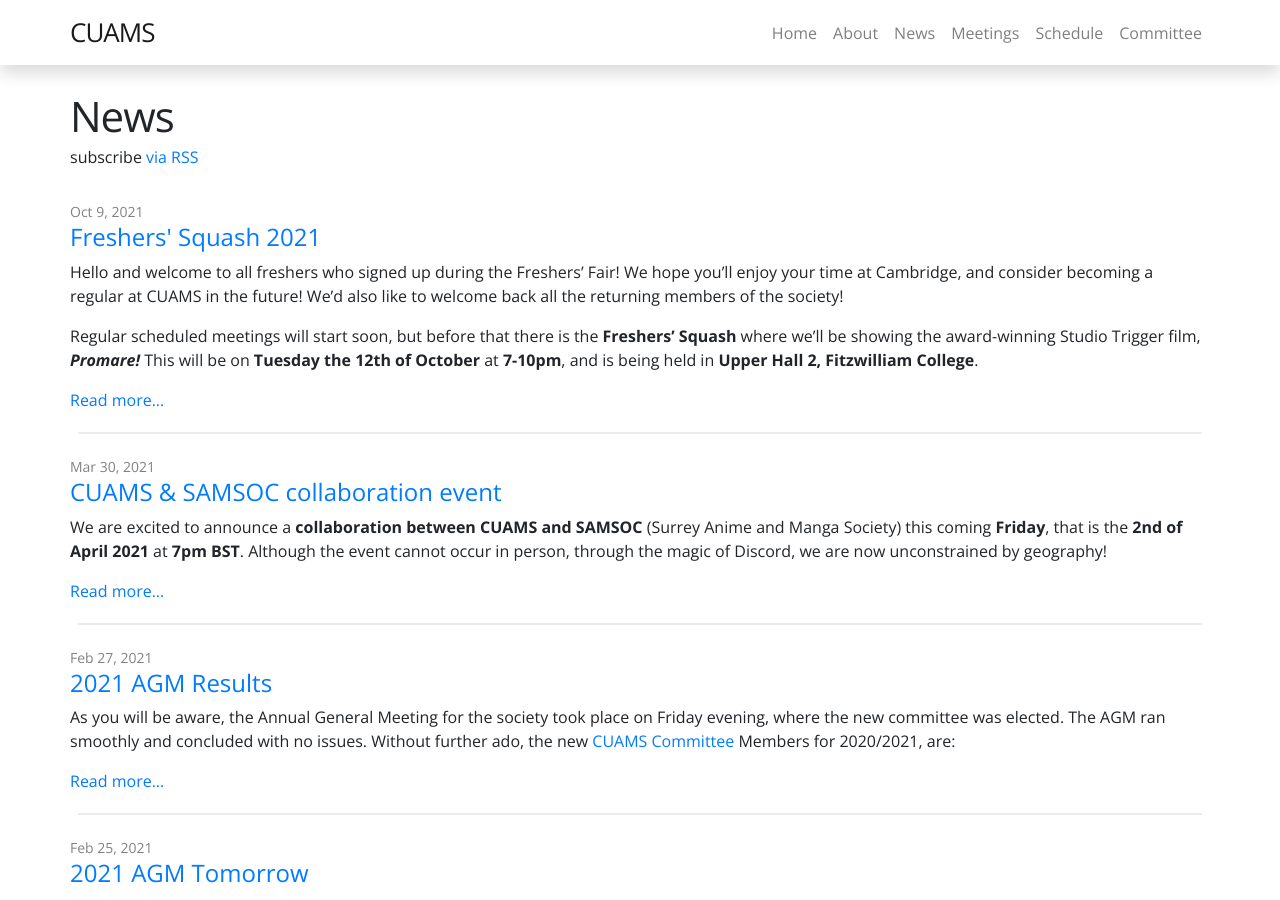
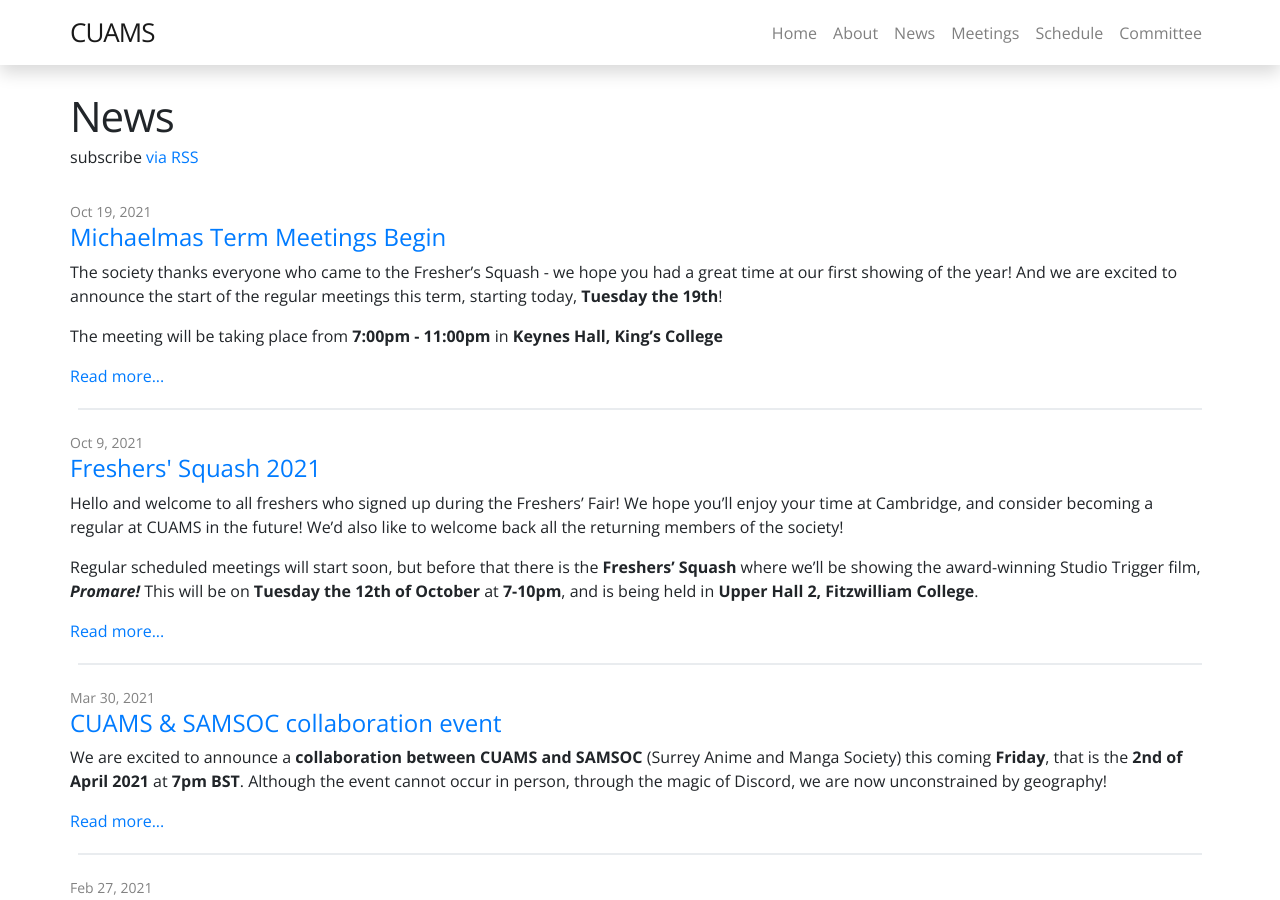
Before and after one commit to CUAMS/CUAMS-Website, a Jekyll site: the page built from pages/news.md, in a window 1280 px wide and 900 px high. Built offline with Jekyll 4.4.1, drawn with Linux system fonts in a browser that asks for light colours; nearby versions of some CDN libraries.

Commit message:
Add news post about termly meetings beginning. Update schedule with first meeting of term.

```diff
--- a/_data/schedule.yml
+++ b/_data/schedule.yml
@@ -1,7 +1,7 @@
 - term: Michaelmas 2021
   events:
     - name: Main Meeting
-      time: 7&#8203;-&#8203;10&#8203;pm
+      time: 7&#8203;-&#8203;11&#8203;pm
       venue: TBC
     - name: None
       time:
@@ -15,12 +15,13 @@
     - Promare
   - date: 2021-10-19
     event: Main Meeting
+    venue: Keynes Hall, King's College
     shows:
-     - Baccano!
-     - Yuri!!! on Ice
-     - Kakushigoto
+     - Baccano! Ep.1-3
+     - Yuri!!! on Ice Ep.1-3
   - date: 2021-10-26
     event: Main Meeting
+    venue: Murray Edwards
     shows:
      - Baccano!
      - Yuri!!! on Ice
--- /dev/null
+++ b/_posts/2021-10-19-michaelmas-term-meetings-begin.md
@@ -0,0 +1,14 @@
+---
+layout: post
+title: Michaelmas Term Meetings Begin
+date: 2021-10-19 08:00:00 +0100
+excerpt_separator: <!--more-->
+---
+
+The society thanks everyone who came to the Fresher's Squash - we hope you had a great time at our first showing of the year! And we are excited to announce the start of the regular meetings this term, starting today, **Tuesday the 19th**!
+
+The meeting will be taking place from **7:00pm - 11:00pm** in **Keynes Hall, King's College**<!--more--> (see [**this map**](/assets/images/posts/KingsMap.png) for directions). The precautions will be broadly similar to the squash last week, though King's sadly doesn't allow food in the hall. Do feel free to grab something to eat before the meeting, or during a break, at King's bar.
+
+We will be watching the first **3** episodes of *Baccano* followed by the first **3** episodes of *Yuri on Ice*. Unfortunately due to licensing issues, we **will not** be able to start showing *Kakushigoto* tomorrow. We do hope to start showing it next week, but keep an eye the [Discord]({{ site.discord_link }}) and society emails for details.
+
+Also for your information: **next week's meeting will be in Murray Edwards**. Details on the room will be specified closer to the date. Overall there will be 4 meetings at King's and 2 at Murray Edwards across this term.
```
Also changed, not shown: assets/images/posts/KingsMap.png (added).
